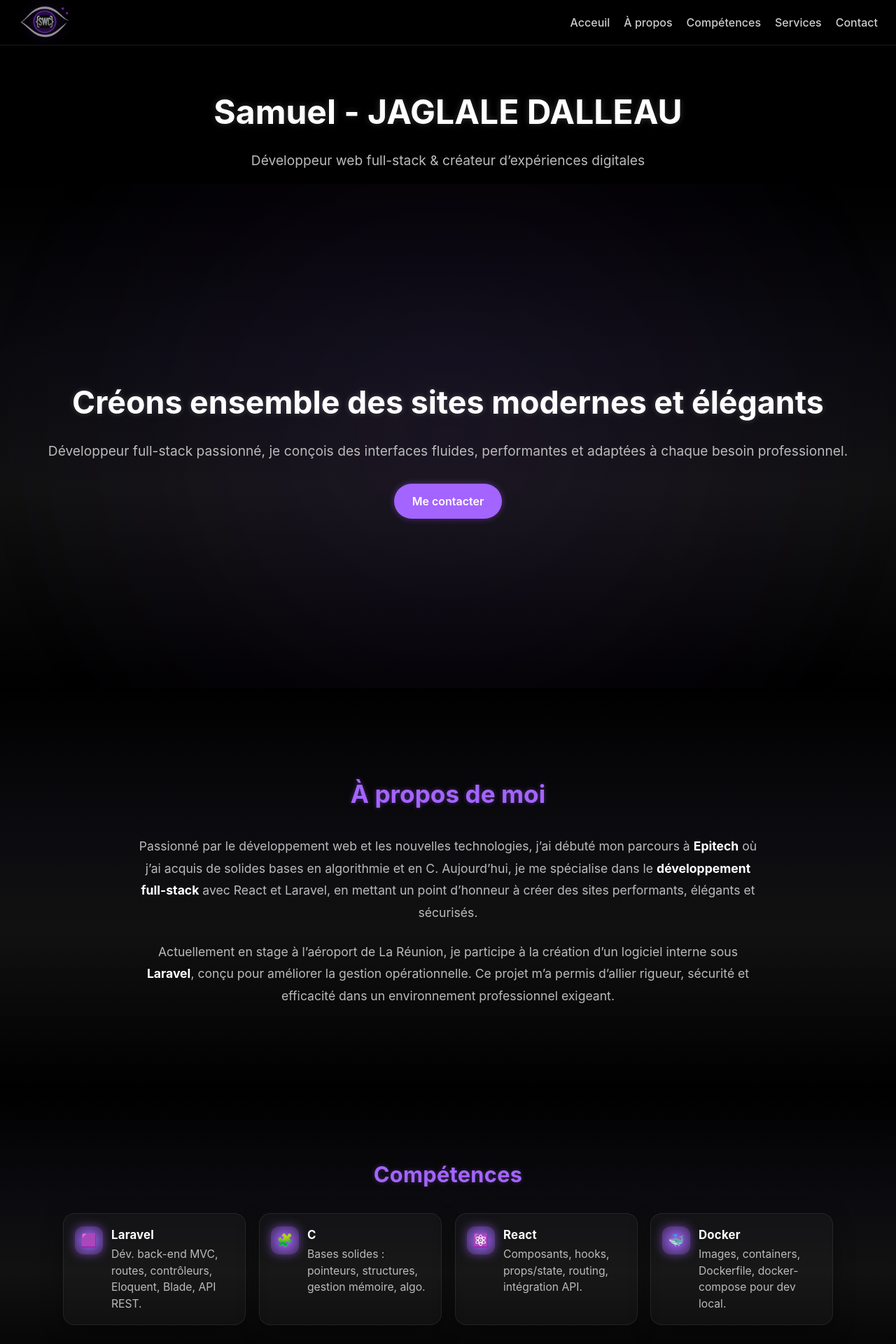
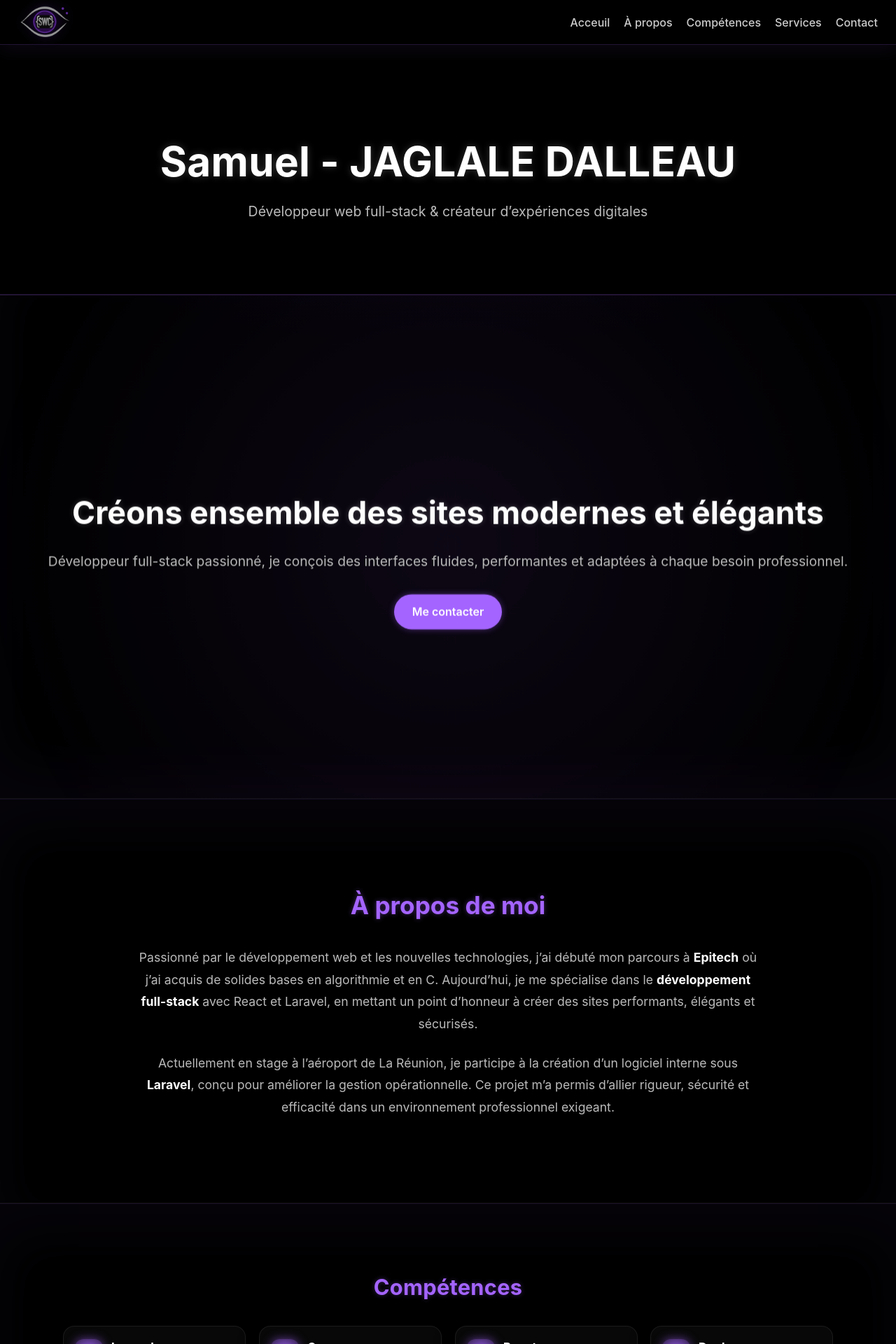
Before and after one commit to Jsamuel79/Jsamuel79.github.io, a React (Vite) app: page / in a window 1280 px wide. Shown: the top 1920 px of the page at 70% size. Built offline with nearby package versions, Linux system fonts and the light colour scheme.

Commit message:
add css and grossissement effect

```diff
--- a/src/App.css
+++ b/src/App.css
@@ -1,24 +1,91 @@
-/* === Fond et typographie globale === */
-body {
-  background-color: #000; /* fond noir */
-  color: #ccc;            /* texte argenté clair */
-  font-family: 'Inter', 'Roboto', sans-serif;
+/* === Theme & reset léger === */
+:root{
+  --bg:#000;
+  --text:#ccc;
+  --muted:#aaa;
+  --white:#fff;
+  --violet:#a464ff;
+  --violet-soft: rgba(164,100,255,.18);
+  --violet-ring: rgba(164,100,255,.28);
+}
+
+*, *::before, *::after { box-sizing: border-box; }
+
+/* === Fond et typo === */
+body{
+  background-color: var(--bg);
+  color: var(--text);
+  font-family: 'Inter','Roboto',sans-serif;
   margin: 0;
   padding: 0;
+  overflow-x: hidden; /* évite un scroll horizontal quand une section "grossit" */
+  -webkit-font-smoothing: antialiased;
+  -moz-osx-font-smoothing: grayscale;
 }
 
-a {
-  color: #aaa;
-  text-decoration: none;
+/* Liens */
+a{ color: var(--muted); text-decoration: none; }
+a:hover{ color: var(--white); }
+
+/* Conteneur principal */
+#root{ margin:0; padding:0; width:100%; }
+
+/* === Sections "majeures" : surlignage + zoom doux au survol === */
+/* Cible les gros blocs de page */
+.hero-section,
+.about-section,
+.competences,
+.contact-section{
+  position: relative;
+  transition: transform .22s ease, box-shadow .22s ease, outline-color .22s ease;
+  will-change: transform, box-shadow;
 }
 
-a:hover {
-  color: #fff;
+/* Anneau/surlignage violet + léger zoom */
+.hero-section:hover,
+.hero-section:focus-within,
+.about-section:hover,
+.about-section:focus-within,
+.competences:hover,
+.competences:focus-within,
+.contact-section:hover,
+.contact-section:focus-within{
+  transform: scale(1.01); /* zoom très léger sur TOUTE la section */
+  box-shadow:
+    0 0 0 1px var(--violet-ring),       /* anneau discret violet */
+    0 10px 40px rgba(0,0,0,.45);        /* ombre légère pour détacher */
 }
 
-/* === Conteneur principal === */
-#root {
-  margin: 0;
-  padding: 0;
-  width: 100%;
+/* Cas particulier : mettre un peu plus en avant le bloc Nom/Prénom */
+header .header-content{
+  transition: transform .22s ease;
 }
+header:hover .header-content,
+header:focus-within .header-content{
+  transform: scale(1.015); /* la zone Nom/Prénom “respire” un peu plus */
+}
+
+/* Accessibilité : animations réduites */
+@media (prefers-reduced-motion: reduce){
+  header,
+  .hero-section,
+  .about-section,
+  .competences,
+  .contact-section,
+  header .header-content{
+    transition: none;
+  }
+  header:hover,
+  header:focus-within,
+  .hero-section:hover,
+  .hero-section:focus-within,
+  .about-section:hover,
+  .about-section:focus-within,
+  .competences:hover,
+  .competences:focus-within,
+  .contact-section:hover,
+  .contact-section:focus-within{
+    transform: none;
+    box-shadow: none;
+  }
+}
--- a/src/components/css/About.css
+++ b/src/components/css/About.css
@@ -1,19 +1,18 @@
 .about-section {
-  background: linear-gradient(
-  180deg,           /* vertical haut -> bas */
-  #000 0%,          /* noir pile en haut (jonction invisible avec About) */
-  #0B0B0F 35%,      /* noir très sombre (léger relief) */
-  #111 60%,         /* un poil plus clair au centre */
-  #000 100%         /* on revient à noir en bas */
-  );
-
+  background: #000; /* fond plat, propre */
   color: #ccc;
   padding: 6rem 2rem;
   display: flex;
   justify-content: center;
   align-items: center;
   text-align: center;
+
+  /* séparateurs très légers pour structurer sans “gros gradient” */
+  border-top: 1px solid rgba(164,100,255,.15);
+  border-bottom: 1px solid rgba(255,255,255,.06);
+  box-shadow: inset 0 40px 80px rgba(164,100,255,.04);
 }
+
 
 .about-container {
   max-width: 900px;
--- a/src/components/css/Competence.css
+++ b/src/components/css/Competence.css
@@ -16,16 +16,15 @@
 
 /* === Section === */
 .competences{
-  background: linear-gradient(
-    180deg,
-    var(--bg-deg-top) 0%,
-    var(--bg-deg-mid1) 35%,
-    var(--bg-deg-mid2) 60%,
-    var(--bg-deg-bot) 100%
-  );
-  color: var(--text);
+  background: #000; /* plus de dégradé */
+  color: var(--text, #ccc);
   padding: 6rem 2rem;
+
+  border-top: 1px solid rgba(164,100,255,.15);
+  border-bottom: 1px solid rgba(255,255,255,.06);
+  box-shadow: inset 0 40px 80px rgba(164,100,255,.04);
 }
+
 
 .competences__container{
   max-width: 1100px;
--- a/src/components/css/Contact.css
+++ b/src/components/css/Contact.css
@@ -1,15 +1,14 @@
 .contact-section {
-  background: linear-gradient(
-  180deg,           /* vertical haut -> bas */
-  #000 0%,          /* noir pile en haut (jonction invisible avec About) */
-  #0B0B0F 35%,      /* noir très sombre (léger relief) */
-  #111 60%,         /* un poil plus clair au centre */
-  #000 100%         /* on revient à noir en bas */
-  );
+  background: #000; /* fond neutre et premium */
   color: #ccc;
   text-align: center;
   padding: 6rem 2rem;
+
+  border-top: 1px solid rgba(164,100,255,.15);
+  border-bottom: 1px solid rgba(255,255,255,.06);
+  box-shadow: inset 0 40px 80px rgba(164,100,255,.04);
 }
+
 
 .contact-section h2 {
   color: #a464ff;
--- a/src/components/css/Header.css
+++ b/src/components/css/Header.css
@@ -7,10 +7,10 @@
 }
 
 
-/* Ajoute ça quelque part dans Header.css */
-header {
-  /* décale tout le contenu sous la navbar */
-  padding-top: calc(var(--nav-h) + 20px);
+header{
+  padding-top: calc(var(--nav-h) + 20px); /* déjà présent */
+  background: #000;                        /* fond uni derrière le nom */
+  border-bottom: 1px solid rgba(164,100,255,.20); /* ⬅︎ trait violet clair visible */
 }
 
 /* quand tu cliques sur les liens #ancres, le scroll s'arrête sous la navbar */
@@ -22,17 +22,19 @@ header {
 
 /* NAVBAR */
 .navbar{
-  position: fixed;
-  top: 0; left: 0; right: 0;
+  position: fixed; top:0; left:0; right:0;
   height: var(--nav-h);
-  display: flex;
-  align-items: center;
-  padding: 0 var(--pad-x);
+  display:flex; align-items:center;
+  padding:0 var(--pad-x);
   background: rgba(0,0,0,.6);
   backdrop-filter: blur(10px);
-  z-index: 1000;
-  border-bottom: 1px solid rgba(255,255,255,.1);
+  z-index:1000;
+
+  /* séparateur + lueur très légère pour un raccord propre */
+  border-bottom: 1px solid rgba(164,100,255,.20);
+  box-shadow: 0 6px 26px rgba(164,100,255,.08);
 }
+
 
 .nav-inner{
   width:100%;
@@ -149,13 +151,36 @@ header {
 .drawer-links a:hover{ background:rgba(125,42,232,.12); color:#fff; }
 
 /* HEADER CONTENT */
+/* HEADER CONTENT */
 .header-content{
-  text-align:center;
-  padding:0;
-  width:100%;
+  width: 100%;
+  min-height: 42vh;                 /* + d’espace visible */
+  display: flex;
+  flex-direction: column;
+  align-items: center;
+  justify-content: center;          /* centre vertical */
+  text-align: center;
+  gap: .75rem;
+  padding: 2.5rem 1rem;             /* respiration horizontale */
 }
-.header-content h2{ font-size:3rem; color:#fff; margin-bottom:1rem; text-shadow:0 0 10px rgba(255,255,255,.2); animation:fadeIn 1.5s ease-out;}
-.header-content p{ font-size:1.2rem; color:#bbb; animation:fadeIn 2s ease-out;}
+
+.header-content h2{
+  margin: 0;
+  font-size: clamp(2.2rem, 5vw, 3.6rem);
+  color: #fff;
+  letter-spacing: .3px;
+  text-shadow: 0 0 10px rgba(255,255,255,.2);
+  animation: fadeIn 1.2s ease-out;
+}
+
+.header-content p{
+  max-width: 900px;                 /* ligne de texte bien contenue */
+  margin: 0 auto;
+  font-size: clamp(1rem, 1.6vw, 1.2rem);
+  color: #bbb;
+  animation: fadeIn 1.6s ease-out;
+}
+
 
 /* ANIMS */
 @keyframes fadeIn{ from{opacity:0; transform:translateY(20px);} to{opacity:1; transform:translateY(0);} }
--- a/src/components/css/HeroSection.css
+++ b/src/components/css/HeroSection.css
@@ -1,20 +1,21 @@
-.hero-section {
+.hero-section{
   position: relative;
+  border-top: 1px solid rgba(164,100,255,.20); /* trait violet clair */
   height: 90vh;
-  display: flex;
-  justify-content: center;
-  align-items: center;
-  color: #ccc;
-  text-align: center;
-  overflow: hidden;
-  background: linear-gradient(
-  180deg,           /* vertical haut -> bas */
-  #000 0%,          /* noir pile en haut (jonction invisible avec About) */
-  #0B0B0F 35%,      /* noir très sombre (léger relief) */
-  #111 60%,         /* un poil plus clair au centre */
-  #000 100%         /* on revient à noir en bas */
-  );
+  display:flex; justify-content:center; align-items:center;
+  color:#ccc; text-align:center;
+  overflow:hidden;
+
+  /* fond plat + légère vignette violette très discrète */
+  background:
+    radial-gradient(1200px 500px at 50% -200px, rgba(164,100,255,.06), transparent 60%),
+    #000;
+
+  /* transition propre vers la section suivante */
+  border-bottom: 1px solid rgba(255,255,255,.06);
+  box-shadow: inset 0 -40px 80px rgba(164,100,255,.04);
 }
+
 
 /* === Effet fond animé === */
 .hero-bg {
```
